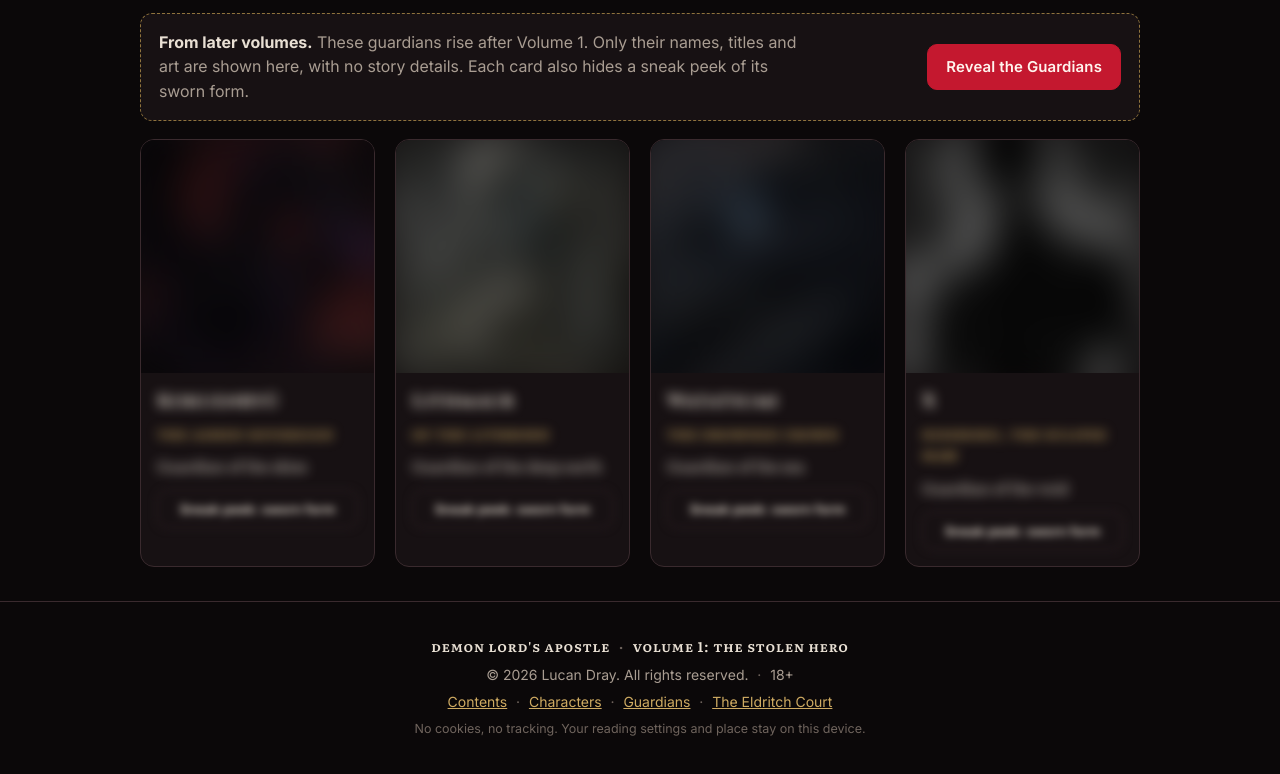
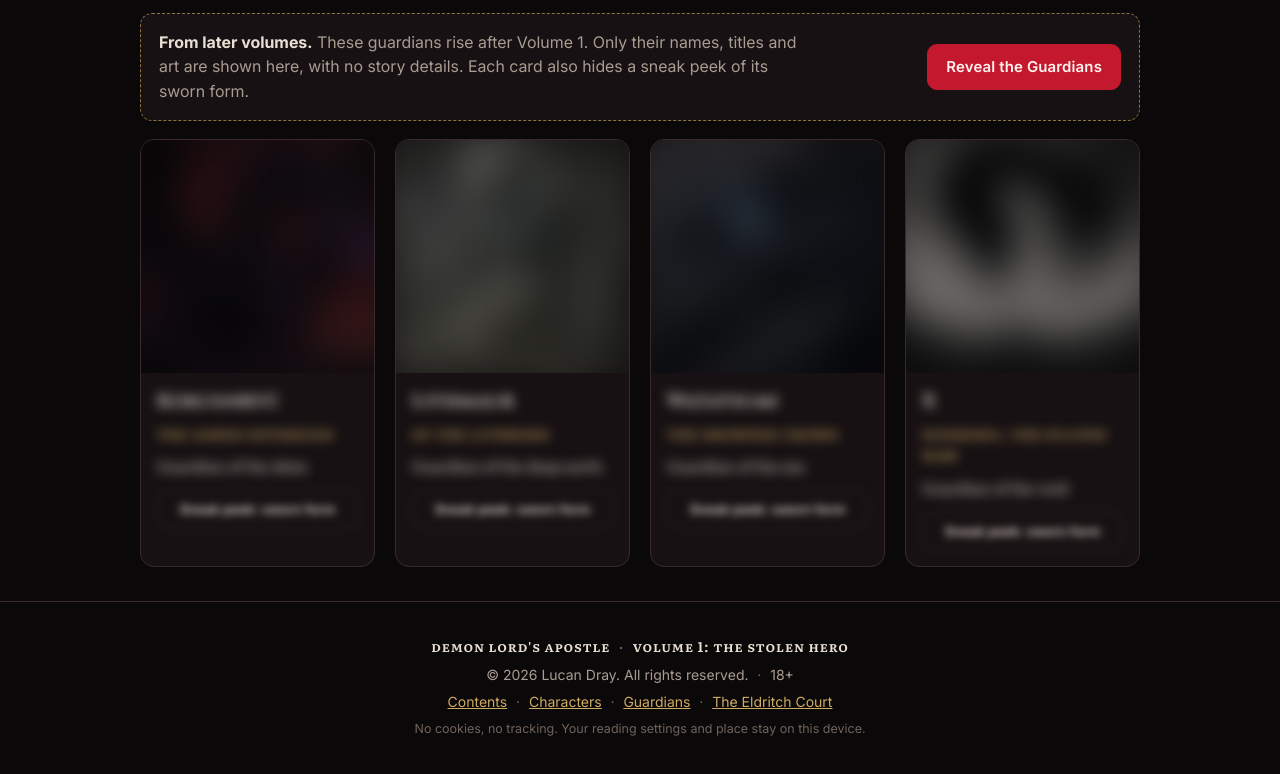
Before and after one commit to j9bkv4zct7-crypto/demon-lords-apostle, a plain HTML site: page guardians.html in a window 1280 px wide. Shown: the part 1160-1934 px from the top of the page. Drawn offline with Linux system fonts and the light colour scheme.

Commit message:
Guardians: X redrawn from the story (void-wyrm card art, Celestos true-form sneak peek)

```diff
--- a/guardians.html
+++ b/guardians.html
@@ -147,7 +147,7 @@
   <div class="card-body"><h3 aria-live="polite"><span class="g-name">Watatsumi</span><span class="g-infused"> — Infused Form</span></h3><p class="role">The Drowned Crown</p><p class="blurb">Guardian of the sea</p><p class="sworn-note">Sneak peek: how Watatsumi looks after swearing to serve Mephesto, remade by his dark-matter power. A glimpse of what is coming.</p><button type="button" class="btn btn-ghost sworn-btn" aria-pressed="false">Sneak peek: sworn form</button></div>
 </article>
 <article class="card gcard has-sworn">
-  <div class="card-art sq"><img class="g-orig" src="assets/img/art/x.jpg" alt="Guardian art: X" width="600" height="600" loading="lazy" decoding="async"><img class="g-sworn" src="assets/img/art/x-sworn-v2.jpg" alt="Guardian art: X, infused form" width="600" height="600" loading="lazy" decoding="async"></div>
+  <div class="card-art sq"><img class="g-orig" src="assets/img/art/x-v4.jpg" alt="Guardian art: X" width="600" height="600" loading="lazy" decoding="async"><img class="g-sworn" src="assets/img/art/x-sworn-v4.jpg" alt="Guardian art: X, infused form" width="600" height="600" loading="lazy" decoding="async"></div>
   <div class="card-body"><h3 aria-live="polite"><span class="g-name">X</span><span class="g-infused"> — Infused Form</span></h3><p class="role">Nisshoku, the Eclipse Maw</p><p class="blurb">Guardian of the void</p><p class="sworn-note">Sneak peek: how X looks after swearing to serve Mephesto, remade by his dark-matter power. A glimpse of what is coming.</p><button type="button" class="btn btn-ghost sworn-btn" aria-pressed="false">Sneak peek: sworn form</button></div>
 </article></div>
 </section>
```
Also changed, not shown: assets/img/art/x-sworn-v2.jpg (deleted), assets/img/art/x-sworn-v4.jpg (added), assets/img/art/x-v4.jpg (added), assets/img/art/x.jpg (deleted).
